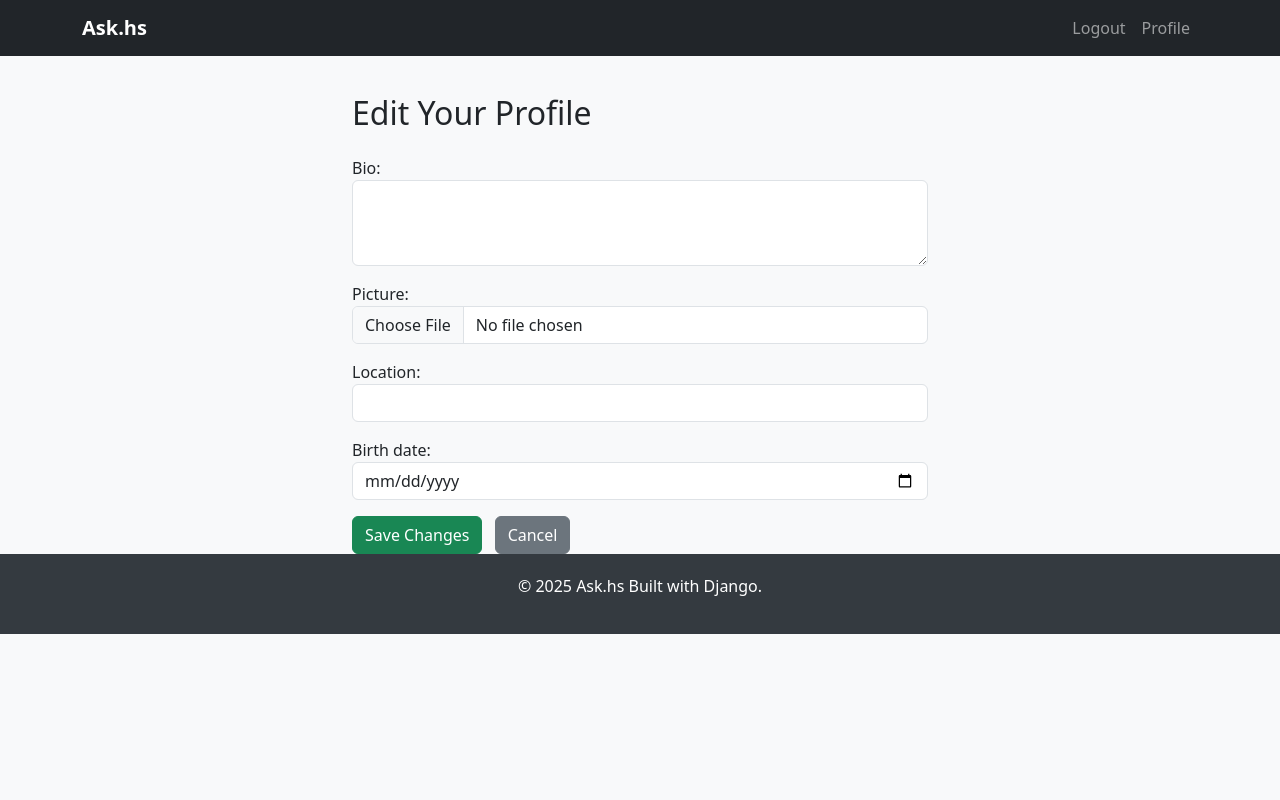
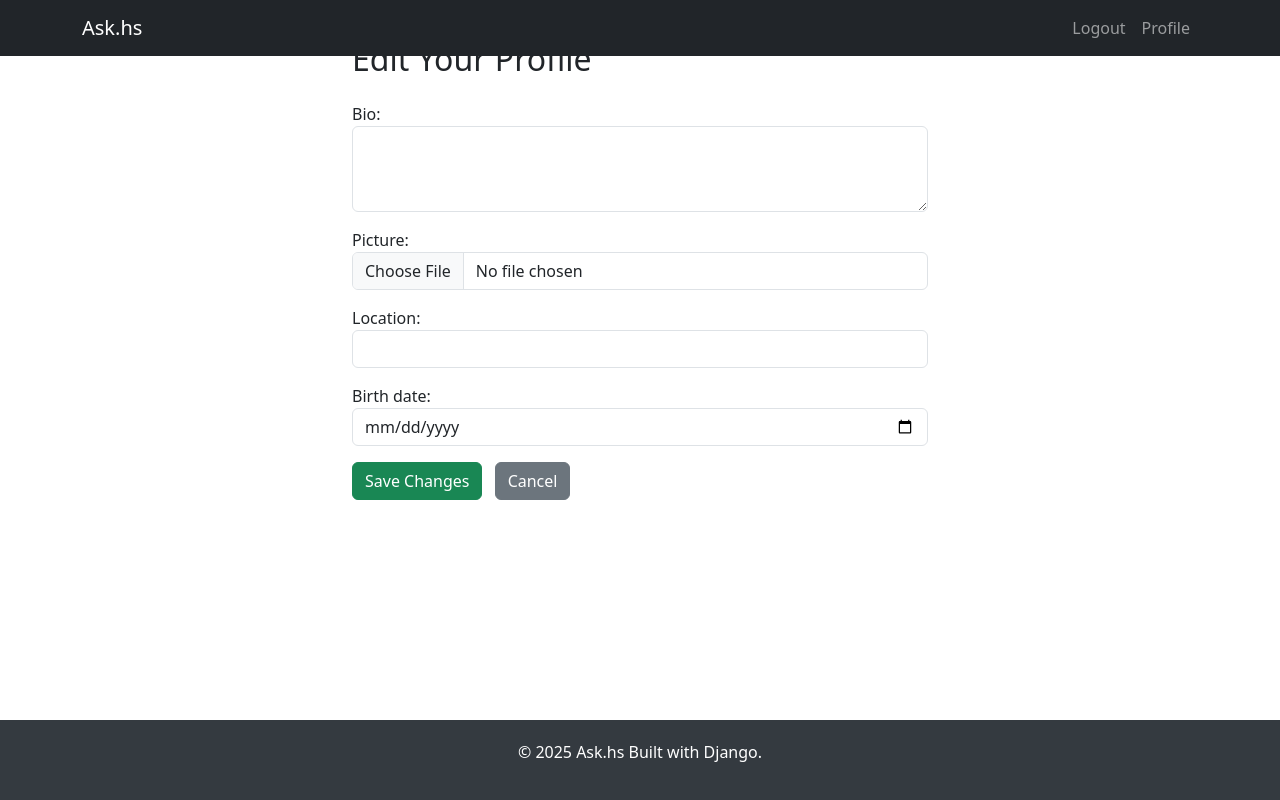
Before and after one commit to hosamsemry/Ask.hs, a Django app: page /accounts/edit-profile/ in a window 1280 px wide. Run offline with Django 5.2, Linux system fonts and the light colour scheme; the visitor is signed in with stand-in values (Sample User, id 1).

Commit message:
Enhanced main styling in base file

```diff
--- a/templates/base.html
+++ b/templates/base.html
@@ -10,22 +10,26 @@
     <link rel="stylesheet" href="https://cdnjs.cloudflare.com/ajax/libs/font-awesome/6.5.2/css/all.min.css">
     <!-- Custom CSS (optional) -->
     <style>
+        html, body {
+    height: 100%;
+    margin: 0;
+}
+
 body {
-            padding-top: 70px;
-            background-color: #f8f9fa;
+    display: flex;
+    flex-direction: column;
 }
-        .navbar-brand {
-            font-weight: bold;
+
+main {
+    flex: 1;
 }
+
 footer {
-            bottom: 0;
-            left: 0;
-            width: 100%;
-            padding: 20px 0;
     background-color: #343a40;
     color: white;
     text-align: center;
-            z-index: 1000;
+    padding: 20px 0;
+    bottom:0;
 }
     </style>
 </head>
@@ -73,14 +77,14 @@
 </div>
 
 <!-- Main Content -->
-<div class="container">
+<main class="container">
     {% block content %}
     {% endblock %}
-</div>
+</main>
 
 <!-- Footer -->
 <footer>
-    <div class="container">
+    <div>
         <p>&copy; 2025 Ask.hs Built with Django.</p>
     </div>
 </footer>
```
Lines whose indentation alone changed are shown as unchanged.
